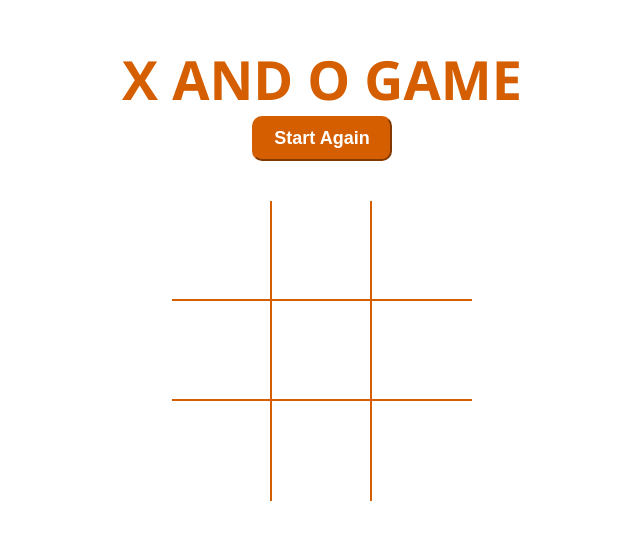
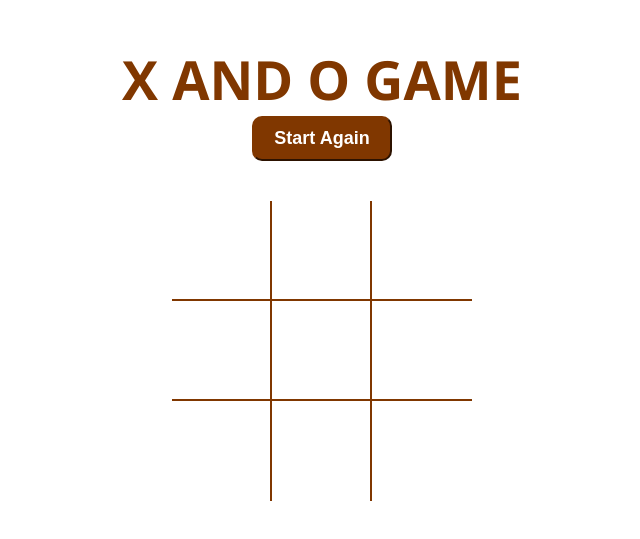
Before and after one commit to lavenderweche/xoxogame, a plain HTML site: page index.html in a window 1280 px wide. Shown: the part 129-668 px from the top of the page, without its empty margins (318-958 px from the left). Drawn offline with Linux system fonts and the light colour scheme.

Commit message:
Ran the contrast checker and updated the font and button color

```diff
--- a/style.css
+++ b/style.css
@@ -5,7 +5,7 @@
 }
 
 :root {
-    --orange: #d55e00;
+    --orange: #803700;
     --winning-blocks: #2d414b;
 }
 
```
Also changed, not shown: HTML validator results.png (added), 1 other file.
